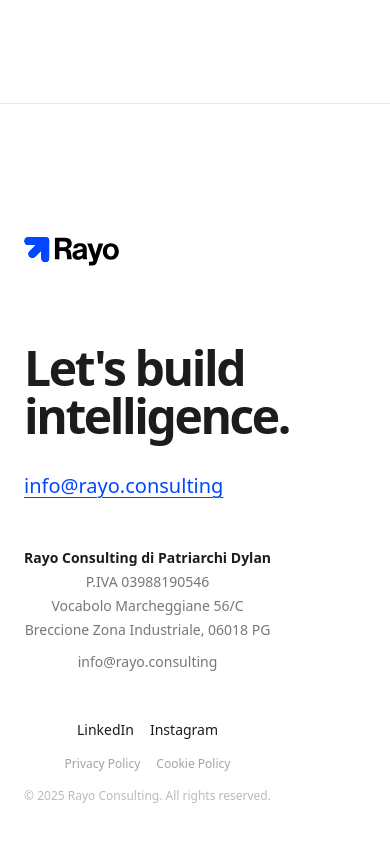
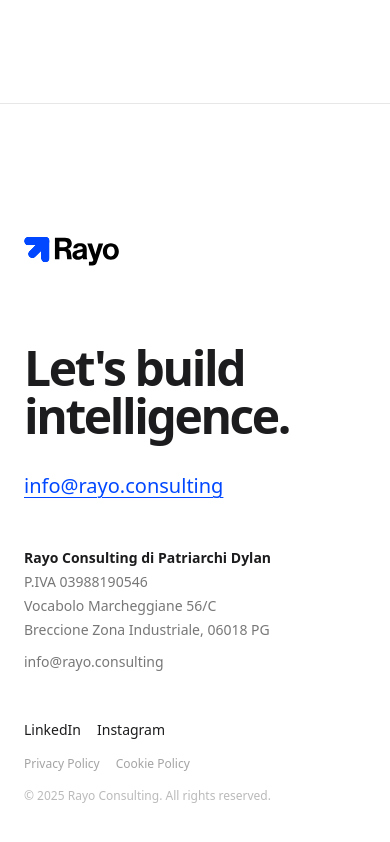
Before and after one commit to dylanpatriarchi/rayo-website, a Next.js app: page /methodology in a window 390 px wide. Shown: the part 2221-3063 px from the top of the page. Built offline with nearby package versions, Linux system fonts and the light colour scheme.

Commit message:
style: Improve responsive layout and spacing across hero, services, and footer components.

```diff
--- a/components/Footer.tsx
+++ b/components/Footer.tsx
@@ -26,7 +26,7 @@
                     </a>
                 </div>
 
-                <div className="grid grid-cols-1 md:grid-cols-2 gap-12 md:gap-24 text-center md:text-left">
+                <div className="grid grid-cols-1 md:grid-cols-2 gap-12 md:gap-24 text-left">
                     <div className="flex flex-col gap-1 text-sm font-light text-foreground/60">
                         <p className="font-bold text-foreground">Rayo Consulting di Patriarchi Dylan</p>
                         <p>P.IVA 03988190546</p>
@@ -35,7 +35,7 @@
                         <a href="mailto:info@rayo.consulting" className="hover:text-primary transition-colors mt-2">info@rayo.consulting</a>
                     </div>
 
-                    <div className="flex flex-col items-center md:items-start gap-4">
+                    <div className="flex flex-col items-start gap-4">
                         <div className="flex gap-4 text-sm font-medium">
                             <a href="https://www.linkedin.com/company/rayoconsulting" target="_blank" rel="noopener noreferrer" className="hover:opacity-50">LinkedIn</a>
                             <a href="https://www.instagram.com/rayo.consulting/" target="_blank" rel="noopener noreferrer" className="hover:opacity-50">Instagram</a>
--- a/components/Hero.tsx
+++ b/components/Hero.tsx
@@ -38,7 +38,7 @@
                     </h1>
                 </div>
 
-                <div className="overflow-hidden mt-8 md:mt-16 max-w-2xl ml-auto">
+                <div className="overflow-hidden mt-8 md:mt-16 max-w-2xl ml-0 md:ml-auto">
                     <p
                         ref={subtitleRef}
                         className="text-xl md:text-2xl font-light text-foreground/80 opacity-0 translate-y-full leading-relaxed"
--- a/components/Services.tsx
+++ b/components/Services.tsx
@@ -89,7 +89,7 @@
                         <div
                             key={index}
                             className={clsx(
-                                "bento-card group relative overflow-hidden rounded-[2.5rem] p-8 flex flex-col justify-between transition-all duration-500 hover:scale-[1.01]",
+                                "bento-card group relative overflow-hidden rounded-[2.5rem] p-6 md:p-8 flex flex-col justify-between transition-all duration-500 hover:scale-[1.01]",
                                 // Liquid Glass Effect
                                 "bg-white/40 backdrop-blur-[40px] border border-white/60 shadow-[0_8px_32px_rgba(0,0,0,0.05)]",
                                 "hover:bg-white/50 hover:shadow-[0_20px_60px_rgba(0,0,0,0.1)] hover:border-white/80",
```
